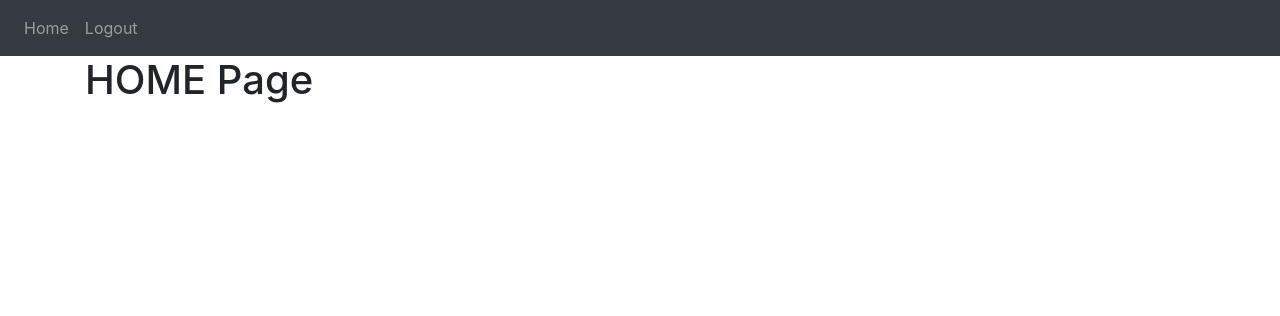
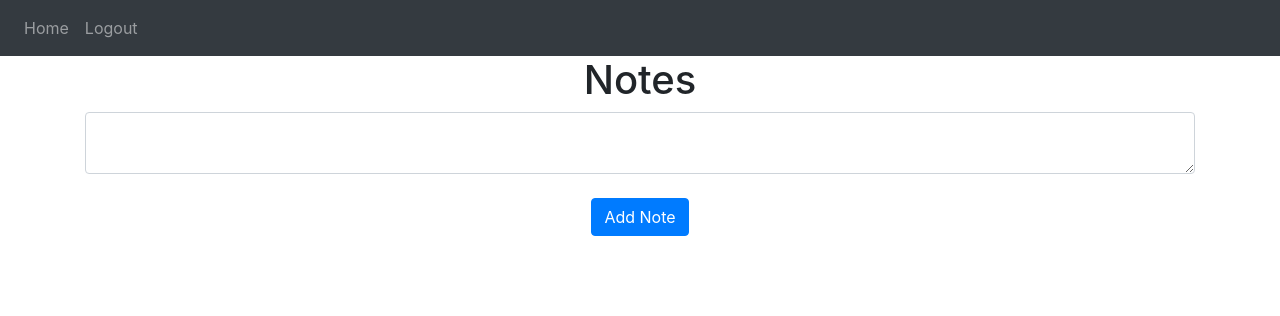
Before and after one commit to saif191020/Flask-Notes-Login-WebApp, a Flask app: page / in a window 1280 px wide. Shown: the top 316 px of the page. Run offline with Flask 2, Linux system fonts and the light colour scheme; a user stored in the database is signed in; data that the repository does not hold is empty; some libraries are stand-ins or nearby versions.

Commit message:
Modified ui of HOME page

```diff
--- a/website/templates/home.html
+++ b/website/templates/home.html
@@ -1,5 +1,16 @@
-{% extends "base.html" %}
-{% block title %}Home{% endblock %}
-{% block content %}
-<h1>HOME Page</h1>
-{% endblock %}
+{% extends "base.html" %}{% block title %}Home{% endblock %}{% block content %}
+<h1 align="center">Notes</h1>
+<ul class="list-group list-group-flush" id="notes">
+    {% for note in user.note %}
+    <l1 class="list-group-item">{{ note.data }}</l1>
+    {% endfor %}
+</ul>
+<form method="POST">
+    <textarea name="note" id="note" class="form-control"></textarea>
+    <br />
+    <div align="center">
+        <button type="submit" class="btn btn-primary">Add Note</button>
+    </div>
+
+    </from>
+    {% endblock %}
```
